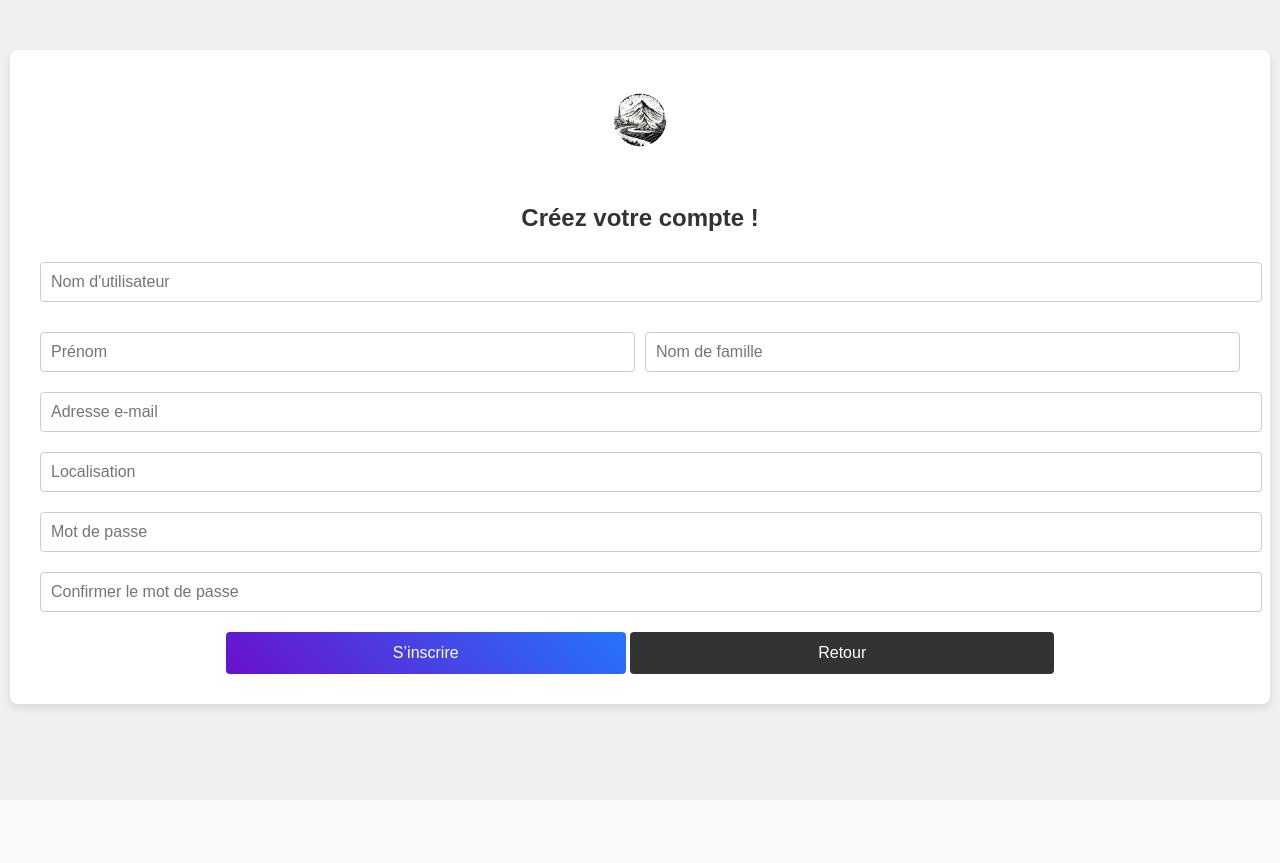
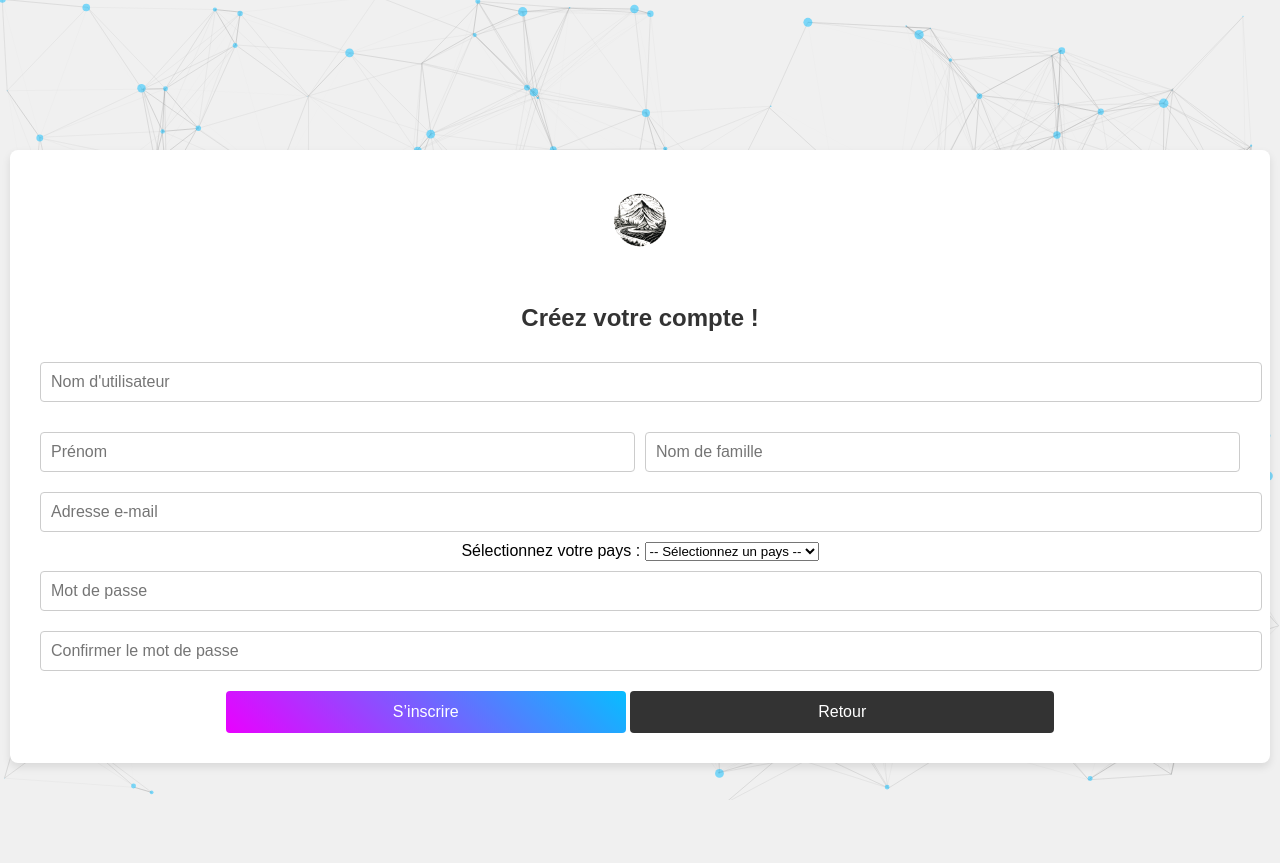
Before and after one commit to Sublax/Projet-Gestion-de-Projet, a PHP site: page /connexion/register.php in a window 1280 px wide. Before the commit the page ends 713 px from the top, so only its background shows below. Run offline with PHP 8.4, Linux system fonts and the light colour scheme.

Commit message:
Modif animation login et register.php, ajout de particles.js dans styles et ajout des bas de page dans forum et commentaires

```diff
--- a/pageweb/connexion/login.php
+++ b/pageweb/connexion/login.php
@@ -9,7 +9,7 @@
     <script type="module" src="../components/bundle.js"></script>
 </head>
 <body>
-
+<div id="particles-js"></div>
     <div class="login-container">
         <img src="../images/logo.png" alt="Logo" class="logo">
         <form action="process_login.php" method="post">
@@ -31,5 +31,8 @@
             <p><a href="../index.php">Une simple visite sans inscription ?</a></p>
         </form>
     </div>
+    <script src="https://code.jquery.com/jquery-3.6.0.min.js"></script>
+    <script src="../styles/particles.js"></script>
+
 </body>
 </html>
--- a/pageweb/connexion/register.php
+++ b/pageweb/connexion/register.php
@@ -7,6 +7,41 @@
     <link rel="stylesheet" href="../styles/styles.css">
 </head>
 <body>
+<script>
+        // Fonction pour charger les pays depuis l'API REST Countries
+        function loadCountries() {
+            // URL de l'API REST Countries
+            const apiUrl = 'https://restcountries.com/v3.1/all';
+
+            // Faire une requête fetch pour récupérer les données des pays
+            fetch(apiUrl)
+                .then(response => response.json())  // Convertir la réponse en JSON
+                .then(countries => {
+                    // Sélectionner le menu déroulant (select)
+                    const countrySelect = document.getElementById('country');
+
+                    // Trier les pays par nom (optionnel)
+                    countries.sort((a, b) => a.name.common.localeCompare(b.name.common));
+
+                    // Boucle à travers chaque pays et ajouter une option au menu déroulant
+                    countries.forEach(country => {
+                        const option = document.createElement('option');
+                        option.value = country.cca2;  // Code pays en 2 lettres (par exemple, 'FR' pour la France)
+                        option.textContent = country.name.common;  // Nom du pays
+                        countrySelect.appendChild(option);  // Ajouter l'option au select
+                    });
+                })
+                .catch(error => {
+                    console.error('Erreur lors de la récupération des pays:', error);
+                });
+        }
+
+        // Appeler la fonction loadCountries lorsque la page est prête
+        window.onload = loadCountries;
+</script>
+
+<div id="particles-js"></div>
+
     <div class="register-container">
         <img src="../images/logo.png" alt="Logo" class="logo">
         <h2>Créez votre compte !</h2>
@@ -27,8 +62,10 @@
                 <input type="text" name="last_name" placeholder="Nom de famille" value="<?php echo htmlspecialchars($lastName); ?>" required>
             </div>
             <input type="email" name="email" placeholder="Adresse e-mail" value="<?php echo htmlspecialchars($email); ?>" required>
-            <input type="text" name="location" placeholder="Localisation" value="<?php echo htmlspecialchars($location); ?>" required>
-            <input type="password" name="password" placeholder="Mot de passe" required>
+            <label for="country">Sélectionnez votre pays :</label>
+            <select name="country" id="country" required>
+            <option name="location">-- Sélectionnez un pays --</option>
+              <input type="password" name="password" placeholder="Mot de passe" required>
             <input type="password" name="confirm_password" placeholder="Confirmer le mot de passe" required>
             <button type="submit" class="register-button">S’inscrire</button>
             <a href="./login.php" class="back-button">Retour</a>
@@ -41,5 +78,7 @@
 ?>
         </form>
     </div>
+    <script src="https://code.jquery.com/jquery-3.6.0.min.js"></script>
+    <script src="../styles/particles.js"></script>
 </body>
 </html>
--- a/pageweb/contact/message.php
+++ b/pageweb/contact/message.php
@@ -33,7 +33,7 @@ $stmt->bindParam(':message', $message);
 // Exécuter la requête
 if ($stmt->execute()) {
     echo "Message envoyé avec succès !";
-    header("Location: ../index.php?message=Message envoyé avec succès");
+    header("Location: ../index.php");
     exit();
 } else {
     echo "Erreur lors de l'envoi du message.";
--- a/pageweb/forum/commentaires.php
+++ b/pageweb/forum/commentaires.php
@@ -74,4 +74,7 @@ if(isset($_GET['id_pays'])){
     ?>
 </section>
 </body>
+<footer>
+    <p>&copy; 2024 Payspédia. Tous droits réservés.</p>
+</footer>
 </html>
--- a/pageweb/forum/forum.php
+++ b/pageweb/forum/forum.php
@@ -56,4 +56,7 @@ $bdd = getBD();
     }
 </script>
 </body>
+<footer>
+    <p>&copy; 2024 Payspédia. Tous droits réservés.</p>
+</footer>
 </html>
--- /dev/null
+++ b/pageweb/styles/particles.js
@@ -0,0 +1,120 @@
+$.getScript("https://cdnjs.cloudflare.com/ajax/libs/particles.js/2.0.0/particles.min.js", function(){
+    particlesJS('particles-js',
+      {
+        "particles": {
+          "number": {
+            "value": 100,
+            "density": {
+              "enable": true,
+              "value_area": 500
+            }
+          },
+          "color": {
+            "value": "#07BDFF"
+          },
+          "shape": {
+            "type": "circle",
+            "stroke": {
+              "width": 0,
+              "color": "#000000"
+            },
+            "polygon": {
+              "nb_sides": 5
+            },
+            "image": {
+              "width": 100,
+              "height": 100
+            }
+          },
+          "opacity": {
+            "value": 0.5,
+            "random": false,
+            "anim": {
+              "enable": false,
+              "speed": 1,
+              "opacity_min": 0.1,
+              "sync": false
+            }
+          },
+          "size": {
+            "value": 5,
+            "random": true,
+            "anim": {
+              "enable": false,
+              "speed": 40,
+              "size_min": 0.1,
+              "sync": false
+            }
+          },
+          "line_linked": {
+            "enable": true,
+            "distance": 150,
+            "color": "#828282",
+            "opacity": 0.4,
+            "width": 1
+          },
+          "move": {
+            "enable": true,
+            "speed": 6,
+            "direction": "none",
+            "random": false,
+            "straight": false,
+            "out_mode": "out",
+            "attract": {
+              "enable": false,
+              "rotateX": 600,
+              "rotateY": 1200
+            }
+          }
+        },
+        "interactivity": {
+          "detect_on": "canvas",
+          "events": {
+            "onhover": {
+              "enable": true,
+              "mode": "repulse"
+            },
+            "onclick": {
+              "enable": false,
+              "mode": "push"
+            },
+            "resize": true
+          },
+          "modes": {
+            "grab": {
+              "distance": 400,
+              "line_linked": {
+                "opacity": 1
+              }
+            },
+            "bubble": {
+              "distance": 400,
+              "size": 40,
+              "duration": 2,
+              "opacity": 8,
+              "speed": 3
+            },
+            "repulse": {
+              "distance": 100
+            },
+            "push": {
+              "particles_nb": 4
+            },
+            "remove": {
+              "particles_nb": 2
+            }
+          }
+        },
+        "retina_detect": true,
+        "config_demo": {
+          "hide_card": false,
+          "background_color": "#b61924",
+          "background_image": "",
+          "background_position": "100% 100%",
+          "background_repeat": "no-repeat",
+          "background_size": "cover"
+        }
+      }
+    );
+
+});
--- a/pageweb/styles/styles.css
+++ b/pageweb/styles/styles.css
@@ -64,6 +64,16 @@ body {
     padding: 10px;
     background-color: #333;
     color: white;
+}
+
+#particles-js{
+    width: 100%;
+    height: 100%;
+    background-size: cover;
+    background-position: 50% 50%;
+    position: fixed;
+    top: 0px;
+    z-index:1;
 }
 .nav-icons {
     display: flex;
@@ -471,11 +481,6 @@ footer {
     color: #007bff;
 }
 
-.description {
-    font-size: 0.9em;
-    color: #666;
-    margin-bottom: 1em;
-}
 
 .pubDate {
     font-size: 0.8em;
@@ -548,7 +553,6 @@ footer {
 }
 /* Container Styles for Login and Register */
 .login-container{
-    width: 100%;
     max-width: 1200px;
     background-color: #fff;
     border-radius: 8px;
@@ -557,7 +561,9 @@ footer {
     text-align: center;
     justify-self: center;
     justify-items: center;
-    margin-top: 140px;
+    margin: 100px auto;
+    position:relative;
+    z-index: 10;
 }
 
 .register-container {
@@ -570,7 +576,10 @@ footer {
     text-align: center;
     justify-self: center;
     justify-items: center;
-    margin-top: 0px;
+    margin: 100px auto;
+    position:relative;
+    z-index: 10;
+
 }
 
 /* Logo Styling */
@@ -590,8 +599,6 @@ footer {
 }
 
 /* Input Fields */
-.login-container input[type="text"],
-.login-container input[type="password"],
 .register-container input[type="text"],
 .register-container input[type="email"],
 .register-container input[type="password"] {
@@ -633,14 +640,14 @@ a.back-button {
 /* Gradient Button for Connexion and S’inscrire */
 button.login-button,
 button.register-button {
-    background: linear-gradient(45deg, #6a11cb, #2575fc);
+    background: linear-gradient(45deg, #EA00FF, #07BDFF);
     color: #fff;
     border: none;
 }
 
 button.login-button:hover,
 button.register-button:hover {
-    background: linear-gradient(45deg, #2575fc, #6a11cb);
+    background: linear-gradient(45deg, #07BDFF, #EA00FF);
 }
 
 /* Black Button for Retour and S’inscrire in Login */
```
Also changed, not shown: pageweb/index.php (+18 -1 lines).
